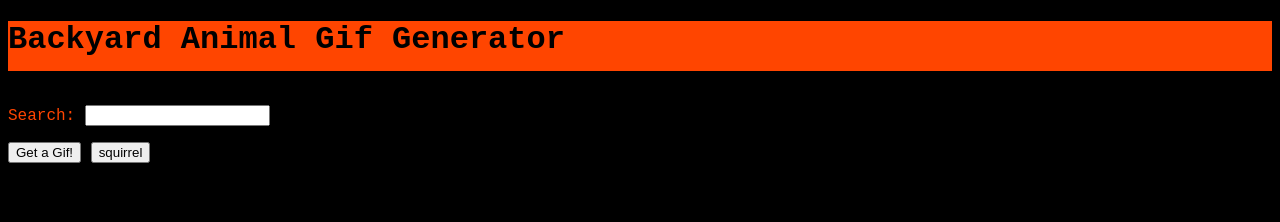
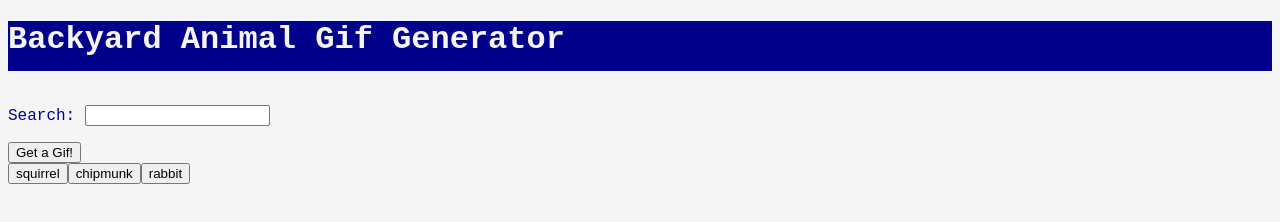
Before and after one commit to christophcannz/Giphy-API, a plain HTML site: page index.html in a window 1280 px wide. Drawn offline with nearby package versions, Linux system fonts and the light colour scheme.

Commit message:
mondayaft

```diff
--- a/assets/CSS/style.css
+++ b/assets/CSS/style.css
@@ -1,17 +1,17 @@
 body {
-    background-color:black;
+    background-color: whitesmoke;
     font-family: 'Courier New', Courier, monospace;
-    color: orangered;
+    color: darkblue;
 }
 
 header {
     width: 100%;
     height: 50px;;
-    background-color: orangered;
+    background-color: darkblue;
 }
 
 h1 {
-    color: black;
+    color: whitesmoke;
 }
 
 .container {
--- a/assets/JavaScript/giphy.js
+++ b/assets/JavaScript/giphy.js
@@ -10,7 +10,7 @@
 function getGiphy() {
   // fetch giphy data from the giphy API.
   var searchTerm = document.querySelector("#search").value
-  var testUrl ="https://api.giphy.com/v1/gifs/search?api_key=OsQF2Dn1DvyD1rk1wcwzxYUotxkeDDXD&limit=10&q="+searchTerm
+  var testUrl ="https://api.giphy.com/v1/gifs/search?q= + topic + &api_key=OsQF2Dn1DvyD1rk1wcwzxYUotxkeDDXD&limit=10&q="+searchTerm
 
   fetch (testUrl)
   .then(data => data.json())
@@ -23,42 +23,21 @@ function getGiphy() {
     var giphyLink = firstItem.images.fixed_width.url
     document.querySelector("#gif").setAttribute("src", giphyLink);
   })
+
+
   // Pick a gif from the search term.
   // make that gif appear on the page.
   $.ajax({
   url: testUrl,
   method: "GET"
-})
-
-.then(function(response) {
-
-  //
-    var imageUrl = response.data.image_original_url;
-    console.log(imageUrl);
-
-    //
-    var squirrelImage = $("<img>");
-
-    //
-    squirrelImage.attr("src", imageUrl);
-    squirrelImage.attr("alt", "squirrel image");
-
-    //
-    $("#images").prepend(squirrelImage);
-});
+  })
 
 }
 
-/*$(document).ready(function(){
+$(document).ready(function(){
   var animals = ["squirrel", "chipmunk", "rabbit"];
   for (var i = 0; i< animals.length; i++) {
-      $("#squirrel").on("click", function() {
-
-      })
-
+      var buttons = $('<button>' + animals[i] + '</button>')
+      buttons.appendTo('#buttons');
   }
-})*/
-
-
-
-//
+})
--- a/index.html
+++ b/index.html
@@ -19,7 +19,8 @@
       <p>Search: <input id="search"></p>
         <button onclick="getGiphy()">Get a Gif!</button>
 
-        <button id="squirrel">squirrel</button>
+
+        <div id="buttons"></div>
   <div id="images">
   </div>
 
```
Also changed, not shown: assets/JavaScript/getGiphy.js (deleted).
